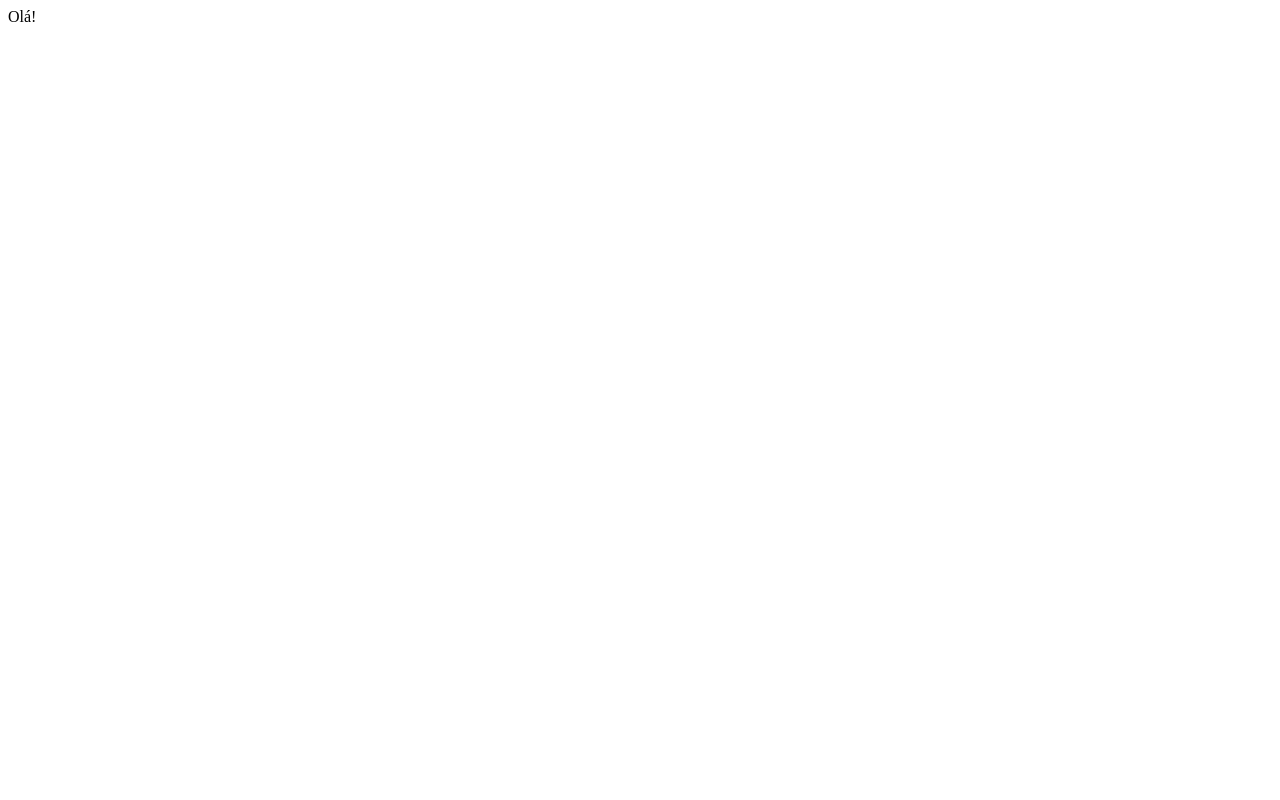
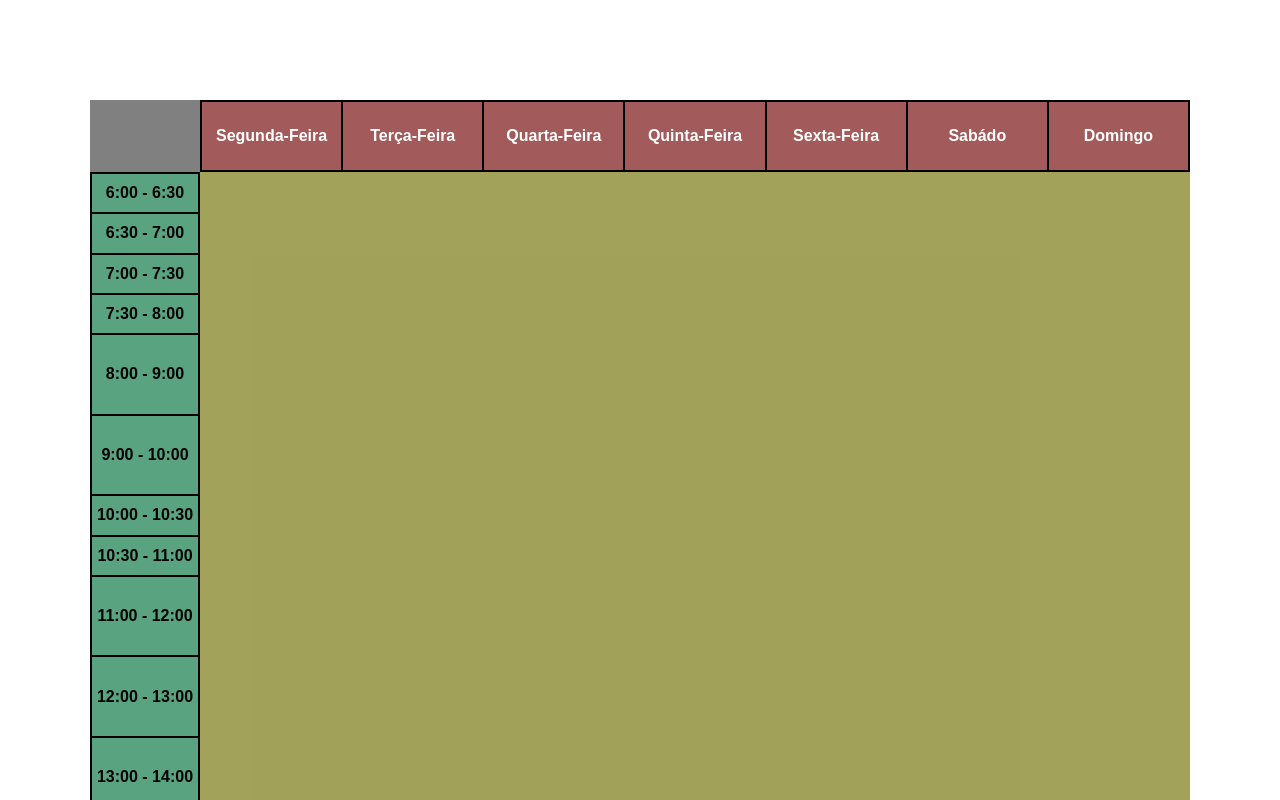
Before and after one commit to GuiDuarte07/routine_app, a Next.js app: page / in a window 1280 px wide. Shown: the top 800 px of the page. Built offline with nearby package versions, Linux system fonts and the light colour scheme.

Commit message:
starting routine table

```diff
--- a/src/app/layout.tsx
+++ b/src/app/layout.tsx
@@ -1,4 +1,6 @@
+"use client"
 import StyledComponentsRegistry from '@/lib/registry'
+import GlobalStyles from '@/style/GlobalStyle'
 import type { Metadata } from 'next'
 /* import { Inter } from 'next/font/google' */
 
@@ -16,6 +18,7 @@ export default function RootLayout({
 }) {
   return (
     <html lang="pt-BR">
+      <GlobalStyles/>
       <body><StyledComponentsRegistry>{children}</StyledComponentsRegistry></body>
     </html>
   )
--- a/src/app/page.tsx
+++ b/src/app/page.tsx
@@ -1,9 +1,10 @@
-import "@/utils/routine"
+'use client'
+import { RoutineTable } from "@/components/RoutineTable"
 
 export default function Home() {
   return (
-    <main>
-        Olá!
+    <main style={{margin: "100px 0", display: "flex", alignItems: "center", justifyContent: "center", height: "100%"}}>
+        <RoutineTable width={1100} heigth={1200}/>
     </main>
   )
 }
--- /dev/null
+++ b/src/components/RoutineTable/index.tsx
@@ -0,0 +1,76 @@
+'use client'
+import { useRoutine } from "@/lib/context/routines"
+import { eventToHourArray } from "@/utils/routine"
+import { ColHeaderData, RowHeaderData, TableColHeader, TableContainer, TableDataContainer, TableRowHeader } from "./style"
+import { weakDays } from "@/utils/weakDays"
+
+interface IRoutineTable {
+  width: number
+  heigth: number
+}
+
+export const RoutineTable = ({heigth, width}: IRoutineTable) => {
+  const routines = useRoutine((state) => state.routine)
+  const daysOnTable = useRoutine((state) => state.daysOnTable)
+  const arrayOfHours = eventToHourArray(routines)
+
+  const widthOfColHeader = width * 0.10
+  const heightOfRowHeader = heigth * 0.06
+
+  const widthOfEachCell = (width - widthOfColHeader) / daysOnTable
+  const heightOfHalfHour = ((heigth - heightOfRowHeader) / (arrayOfHours[arrayOfHours.length - 1] - arrayOfHours[0] + (arrayOfHours[arrayOfHours.length - 1] === arrayOfHours[arrayOfHours.length - 2] ? 1 : 0))) / 2
+  const daysOfWeak: string[] = []
+
+  for(const key in weakDays as { [key: string]: string }) {
+    daysOfWeak.push(weakDays[key])
+  }
+
+  return (
+    <TableContainer width={width} heigth={heigth}>
+      <TableRowHeader heigth={heightOfRowHeader} left={widthOfColHeader} width={width - widthOfColHeader}>
+        {daysOfWeak.map(day => <RowHeaderData width={widthOfEachCell}>{day}</RowHeaderData>)}
+      </TableRowHeader>
+      <TableColHeader heigth={heigth - heightOfRowHeader} top={heightOfRowHeader} width={widthOfColHeader} >
+        {arrayOfHours.map((hour, i) => {
+          let height = heightOfHalfHour;
+
+          function hourAnnotation() {
+            let leftSideHour = hour + ":"
+            let rightSideHour = ""
+
+            if(arrayOfHours[i+1] === hour) {
+              leftSideHour += "00"
+              rightSideHour = hour + ":" + "30"
+            } else if (arrayOfHours[i-1] === hour) {
+              leftSideHour += "30"
+              rightSideHour = arrayOfHours[i+1] + ":" + "00"
+              if (arrayOfHours[i+1] === undefined) {
+                if (arrayOfHours[i-1] === hour) {
+                  rightSideHour = (hour + 1 === 24 ? 0 : hour + 1) + ":" + "00"
+                } else {
+                  rightSideHour = hour + ":" + "30"
+                }
+              }
+            } else {
+              leftSideHour += "00"
+              rightSideHour = arrayOfHours[i+1] + ":" + "00"
+            }
+
+            return leftSideHour + " - " + rightSideHour
+           }
+
+          if (arrayOfHours[i+1] !== hour && arrayOfHours[i-1] !== hour) {
+            height = heightOfHalfHour*2
+          }
+          return (
+            <ColHeaderData height={height}>
+              {hourAnnotation()}
+            </ColHeaderData>
+          )
+        })}
+      </TableColHeader>
+
+      <TableDataContainer heigth={heigth - heightOfRowHeader} width={width-widthOfColHeader} top={heightOfRowHeader} left={widthOfColHeader} ></TableDataContainer>
+    </TableContainer>
+  )
+}
--- /dev/null
+++ b/src/components/RoutineTable/style.tsx
@@ -0,0 +1,71 @@
+import styled from 'styled-components'
+
+interface ISize {
+  width: number
+  heigth: number
+}
+
+interface ITop {
+  top: number
+}
+
+interface ILeft {
+  left: number
+}
+
+export const TableContainer = styled.div<ISize>`
+  width: ${(props) => props.width}px;
+  height: ${(props) => props.heigth}px;
+  position: relative;
+  background-color: grey;
+`
+
+export const TableRowHeader = styled.div<ISize & ILeft>`
+  position: absolute;
+  width: ${(props) => props.width}px;
+  height: ${(props) => props.heigth}px;
+  left: ${(props) => props.left}px;
+  top: 0;
+  background-color: rgba(241, 0, 0, 0.3);
+  display: flex;
+  border: 1px solid black;
+`
+
+export const RowHeaderData = styled.div<{width: number}>`
+  width: ${(props) => props.width}px;
+  height: 100%;
+  color: white;
+  font-weight: bold;
+  display: flex;
+  justify-content: center;
+  align-items: center;
+  border: 1px solid black;
+`
+
+export const TableColHeader = styled.div<ISize & ITop>`
+  position: absolute;
+  width: ${(props) => props.width}px;
+  height: ${(props) => props.heigth}px;
+  top: ${(props) => props.top}px;
+  background-color: rgba(0, 241, 129, 0.3);
+  border: 1px solid black;
+`
+
+export const ColHeaderData = styled.div<{height: number}>`
+  height: ${(props) => props.height}px;
+  width: 100%;
+  font-weight: bold;
+  display: flex;
+  justify-content: center;
+  align-items: center;
+  border: 1px solid black;
+`
+
+export const TableDataContainer = styled.div<ISize & ITop & ILeft>`
+  position: relative;
+  width: ${(props) => props.width}px;
+  height: ${(props) => props.heigth}px;
+  top: ${(props) => props.top}px;
+  left: ${(props) => props.left}px;
+  background-color: rgba(241, 237, 0, 0.3);
+`
--- a/src/lib/context/routines.ts
+++ b/src/lib/context/routines.ts
@@ -11,6 +11,7 @@ export interface Event {
 
 interface RoutineStates {
   routine: Event[]
+  daysOnTable: number
 }
 
 interface RoutineActions {
@@ -20,8 +21,9 @@ interface RoutineActions {
 }
 
 
-const useStore = create<RoutineStates & RoutineActions>((set) => ({
+export const useRoutine = create<RoutineStates & RoutineActions>((set) => ({
   routine: example, // Assuming example is an initial array of events
+  daysOnTable: 5,
   addNewEvent: (event) =>
     set((state) => ({
       routine: [...state.routine, event], // Add the new event to the routine array
@@ -37,5 +39,3 @@ const useStore = create<RoutineStates & RoutineActions>((set) => ({
       ),
     })),
 }))
-
-export default useStore
--- /dev/null
+++ b/src/style/GlobalStyle.tsx
@@ -0,0 +1,21 @@
+import { createGlobalStyle } from 'styled-components';
+
+const GlobalStyles = createGlobalStyle`
+  /* Add your global styles here */
+  body {
+    margin: 0;
+    padding: 0;
+    font-family: 'Arial', sans-serif;
+    /* Add other global styles as needed */
+  }
+
+  * {
+    box-sizing: border-box;
+    margin: 0;
+    padding: 0;
+  }
+
+  /* Add more global styles if necessary */
+`;
+
+export default GlobalStyles;
--- a/src/utils/example.json
+++ b/src/utils/example.json
@@ -1,6 +1,5 @@
 [
   {
-
     "id": 1,
     "title": "Estudar FrontEnd",
     "day": "mon",
@@ -33,7 +32,7 @@
     "title": "Trabalhar",
     "day": "fri",
     "startHour": "16:00",
-    "endHour": "22:30"
+    "endHour": "18:30"
   },
   {
     "id": 6,
@@ -54,13 +53,13 @@
     "title": "Ler livro",
     "day": "wed",
     "startHour": "18:00",
-    "endHour": "23:30"
+    "endHour": "19:30"
   },
   {
     "id": 8,
     "title": "Ler livro",
     "day": "thurs",
-    "startHour": "00:30",
-    "endHour": "23:30"
+    "startHour": "10:30",
+    "endHour": "18:30"
   }
 ]
--- a/src/utils/routine.ts
+++ b/src/utils/routine.ts
@@ -2,10 +2,11 @@
 import { Event } from "@/lib/context/routines"
 
 //Format of startHour and endHour = 14:30
+//Retorna um array com as horas que terá a tabela (a repitição de uma hora significa que ele será dividido em meia hora + meia hora)
 export function eventToHourArray(hourArrays: {startHour: string, endHour: string}[]): number[] {
   const subdividedHours: number[] = []
   let firtHour: number = 24
-  let lastHour: number = 1
+  let lastHour: number = 0
 
   hourArrays.forEach(({startHour, endHour}) => {
     const [startH, startMin] = startHour.split(":").map(value => Number(value))
--- /dev/null
+++ b/src/utils/weakDays.ts
@@ -0,0 +1,9 @@
+export const weakDays = {
+  "mon": "Segunda-Feira",
+  "tues": "Terça-Feira",
+  "wed": "Quarta-Feira",
+  "thurs": "Quinta-Feira",
+  "fri": "Sexta-Feira",
+  "sat": "Sabádo",
+  "sun": "Domingo"
+}
```
Also changed, not shown: .eslintrc.json.
